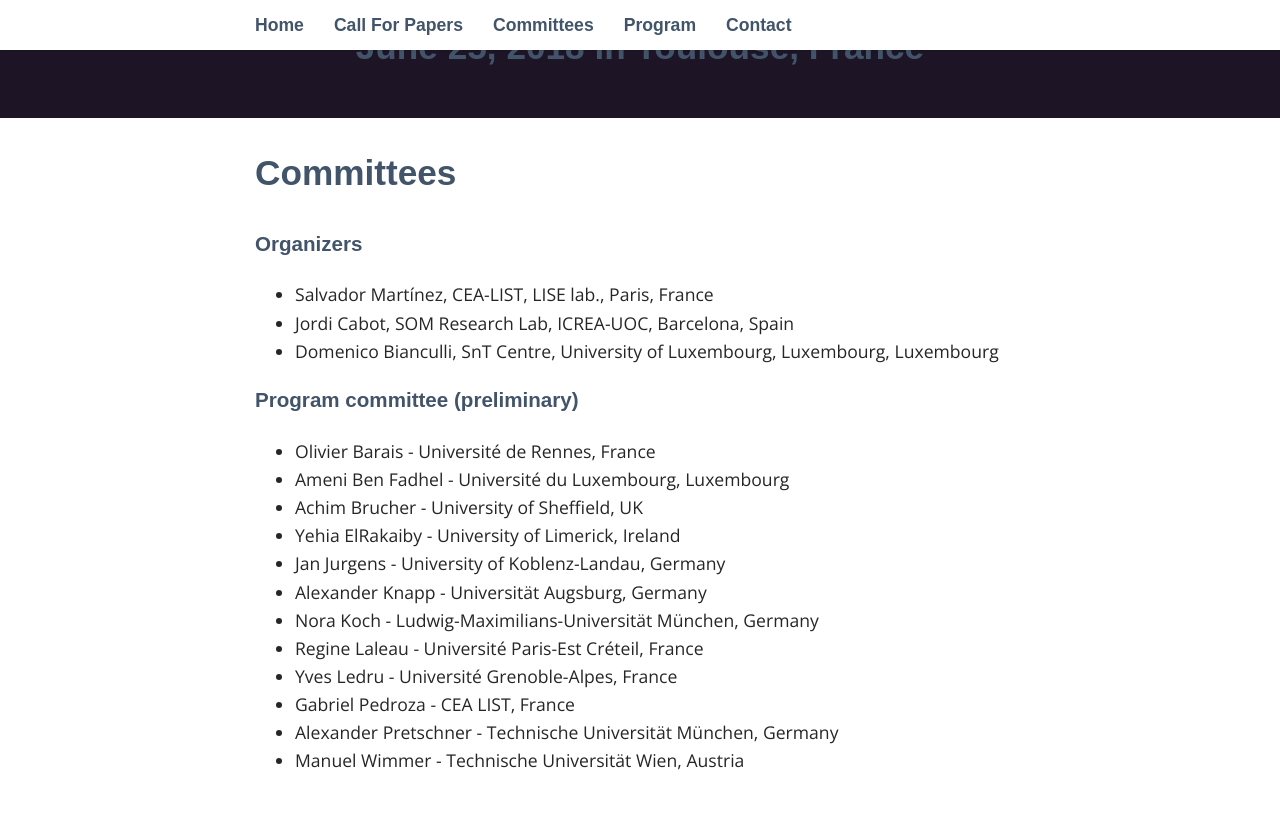
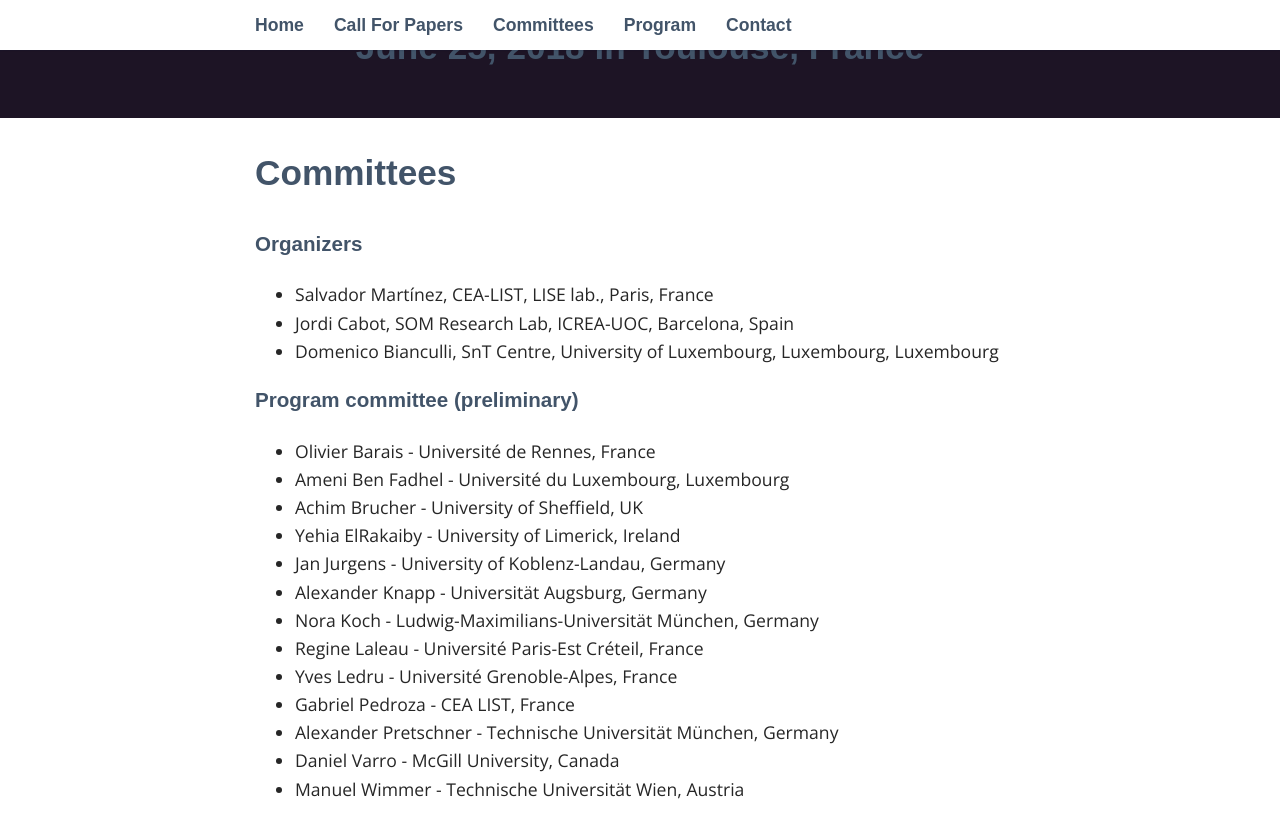
Before and after one commit to modelia/secure-mde-workshop, a Jekyll site: the page built from _pages/02_committees.md, in a window 1280 px wide and 900 px high, scrolled down 516 px. Shown: the top 838 px of the window. Built offline with Jekyll 4.4.1, drawn with Linux system fonts in a browser that asks for light colours; some web fonts are replaced.

Commit message:
adding pc members

```diff
--- a/_pages/02_committees.md
+++ b/_pages/02_committees.md
@@ -23,4 +23,5 @@
  * Yves Ledru - Université Grenoble-Alpes, France
  * Gabriel Pedroza - CEA LIST, France
  * Alexander Pretschner - Technische Universität München, Germany
+ * Daniel Varro - McGill University, Canada
  * Manuel Wimmer - Technische Universität Wien, Austria
```
